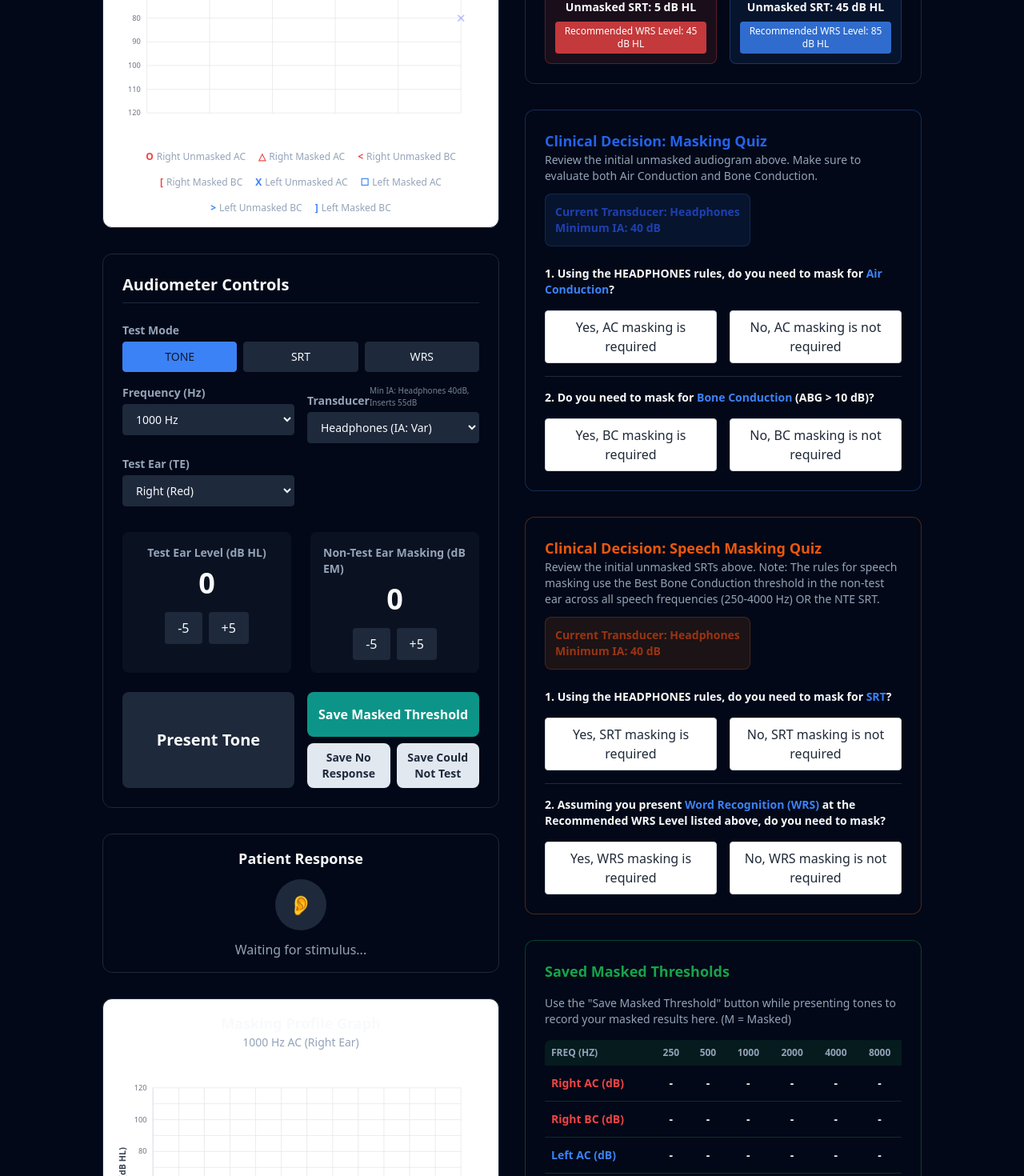
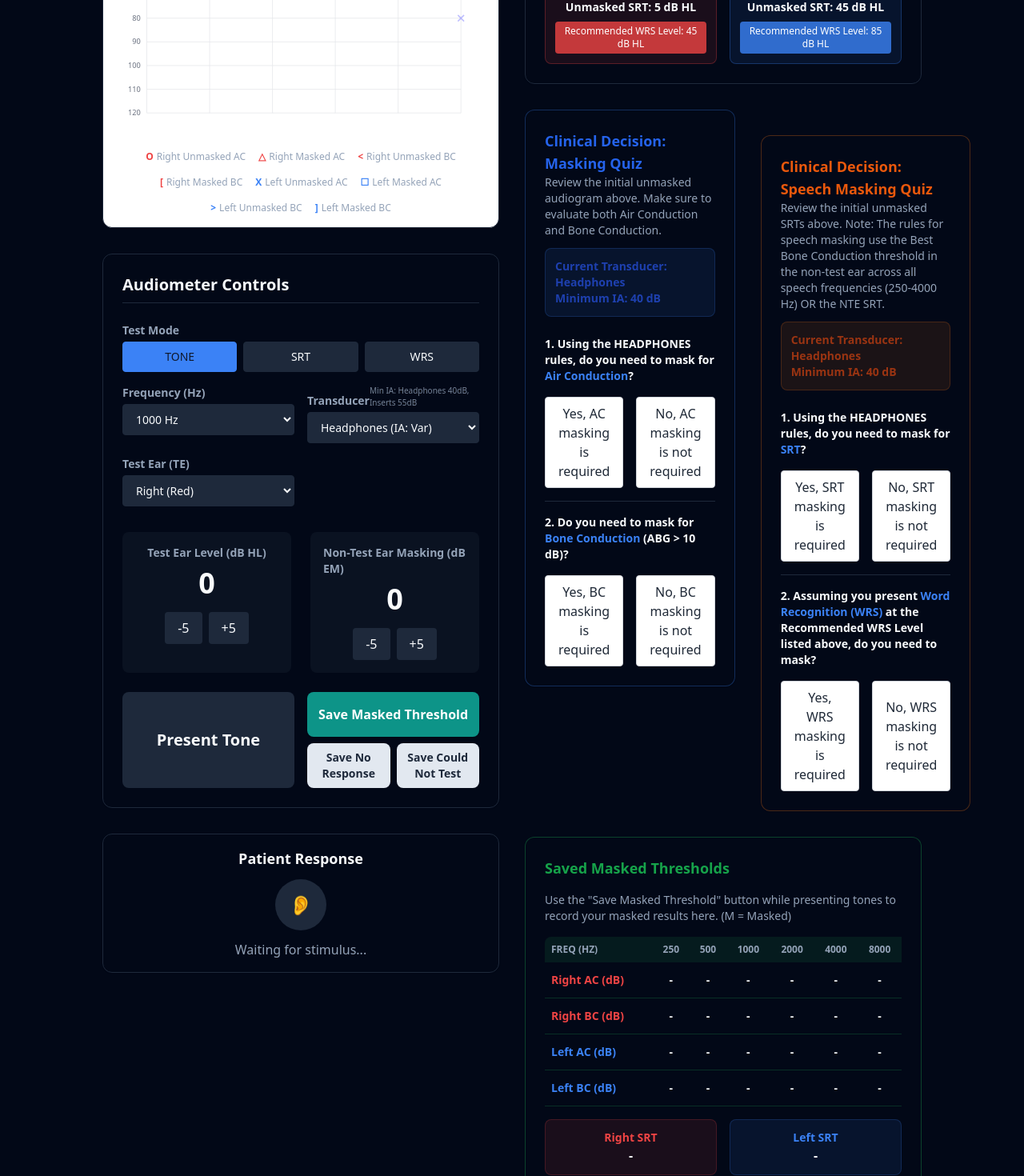
Before and after one commit to euphonic-euphemism/Audiogram-Simulator, a React (Vite) app: page / in a window 1280 px wide. Shown: the part 560-2030 px from the top of the page at 80% size. Built offline with nearby package versions, Linux system fonts and the light colour scheme.

Commit message:
Add files via upload

```diff
--- a/src/App.jsx
+++ b/src/App.jsx
@@ -51,7 +51,7 @@ function App() {
   const [patient, setPatient] = useState(() => generateRandomPatient());
 
   // Compute Unmasked Audiogram Once per patient/transducer change to prevent non-deterministic renders
-  const unmaskedAudiogram = useMemo(() => calculateUnmaskedAudiogram(patient, transducer), [patient, transducer]);
+  const unmaskedAudiogram = useMemo(() => calculateUnmaskedAudiogram(patient, primaryTransducer), [patient, primaryTransducer]);
 
   const handleNewPatient = () => {
     const newTransducer = Math.random() > 0.5 ? 'INSERTS' : 'HEADPHONES';
@@ -111,11 +111,15 @@ function App() {
       }
       return next;
     });
+
+    // Provide visual feedback by clearing the masking history (and plateau messages)
+    setHistory([]);
   };
 
   useEffect(() => {
     if (isPresenting) {
-      const ia = getIA(transducer, patient, testMode, frequency);
+      const toneIA = getIA(transducer, patient, testMode, frequency);
+      const maskerIA = getIA(primaryTransducer, patient, testMode, frequency);
 
       let responded = false;
       let score = null;
@@ -123,16 +127,22 @@ function App() {
       if (testMode === 'TONE') {
         // Pure Tone Logic
         const isRight = testEar === 'right';
-        const teTrueThreshold = isRight ? patient.right.ac[frequency] : patient.left.ac[frequency];
+        const teTrueThreshold = transducer === 'BONE'
+          ? (isRight ? patient.right.bc[frequency] : patient.left.bc[frequency])
+          : (isRight ? patient.right.ac[frequency] : patient.left.ac[frequency]);
         // Cross hearing goes to the best bone conduction of the NTE
         const nteBestBc = isRight ? patient.left.bc[frequency] : patient.right.bc[frequency];
+        const rawTeBestBc = isRight ? patient.right.bc[frequency] : patient.left.bc[frequency];
+        const teBestBc = rawTeBestBc !== undefined ? rawTeBestBc : teTrueThreshold;
 
         responded = checkThresholdResponse({
           teTrueThreshold,
           nteBestBc,
           tePresentationLevel: toneLevel,
           nteMaskingLevel: maskingLevel,
-          ia
+          toneIA,
+          maskerIA,
+          teBestBc
         });
       } else if (testMode === 'SRT') {
         // SRT Logic (similar to tone but using SRT values)
@@ -146,7 +156,9 @@ function App() {
           nteBestBc: nteSrt,
           tePresentationLevel: toneLevel,
           nteMaskingLevel: maskingLevel,
-          ia
+          toneIA,
+          maskerIA,
+          teBestBc: teSrt
         });
       } else if (testMode === 'WRS') {
         // WRS Logic
@@ -162,7 +174,9 @@ function App() {
           nteBestBc: nteSrt, // Approximation for speech crossover
           tePresentationLevel: toneLevel,
           nteMaskingLevel: maskingLevel,
-          ia
+          toneIA,
+          maskerIA,
+          teBestBc: teSrt
         });
         responded = true; // For WRS, patient always "responds" with a score
       }
@@ -261,42 +275,50 @@ function App() {
               testMode={testMode}
             />
 
-            <MaskingProfileGraph
-              history={history}
-              frequency={frequency}
-              testEar={testEar}
-              transducer={transducer}
-              testMode={testMode}
-              patient={patient}
-            />
           </div>
 
           <div className="space-y-8">
             <UnmaskedAudiogram patient={patient} transducer={transducer} unmaskedAudiogram={unmaskedAudiogram} />
 
             {!(toneQuizPassed && speechQuizPassed) ? (
-              <>
+              <div className="flex flex-col xl:flex-row gap-8 items-start">
                 {!toneQuizPassed && (
+                  <div className="flex-1 w-full">
                     <MaskingQuiz
                       patient={patient}
                       transducer={transducer}
                       unmaskedAudiogram={unmaskedAudiogram}
                       onQuizPassed={handleToneQuizPassed}
                     />
+                  </div>
                 )}
                 {!speechQuizPassed && (
+                  <div className="flex-1 w-full">
                     <SpeechMaskingQuiz
                       patient={patient}
                       transducer={transducer}
                       unmaskedAudiogram={unmaskedAudiogram}
                       onQuizPassed={() => setSpeechQuizPassed(true)}
                     />
+                  </div>
                 )}
-              </>
+              </div>
             ) : (
+              <div className="space-y-8">
                 <div className="bg-green-500/10 border border-green-500/30 text-green-700 p-4 rounded-xl font-bold flex items-center gap-3">
                   <span className="text-xl">✅</span>
                   <span>Both clinical decision quizzes passed! Proceed with the masking worksheet.</span>
+                </div>
+
+                <MaskingProfileGraph
+                  history={history}
+                  frequency={frequency}
+                  testEar={testEar}
+                  transducer={transducer}
+                  maskingTransducer={primaryTransducer}
+                  testMode={testMode}
+                  patient={patient}
+                />
               </div>
             )}
 
```
Lines whose indentation alone changed are shown as unchanged.
